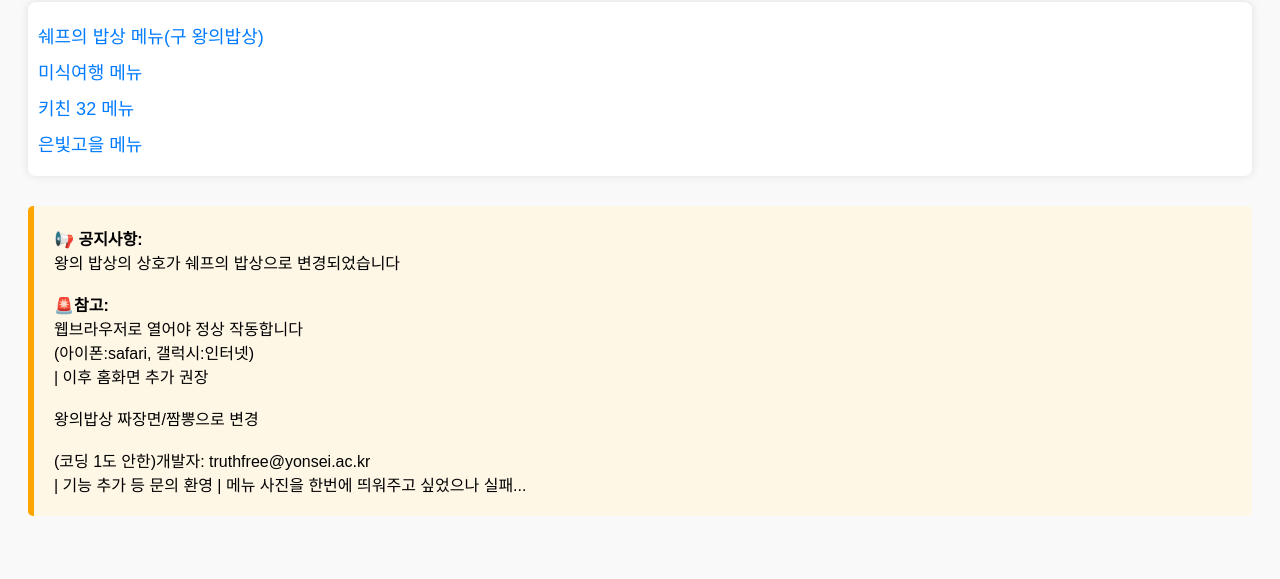
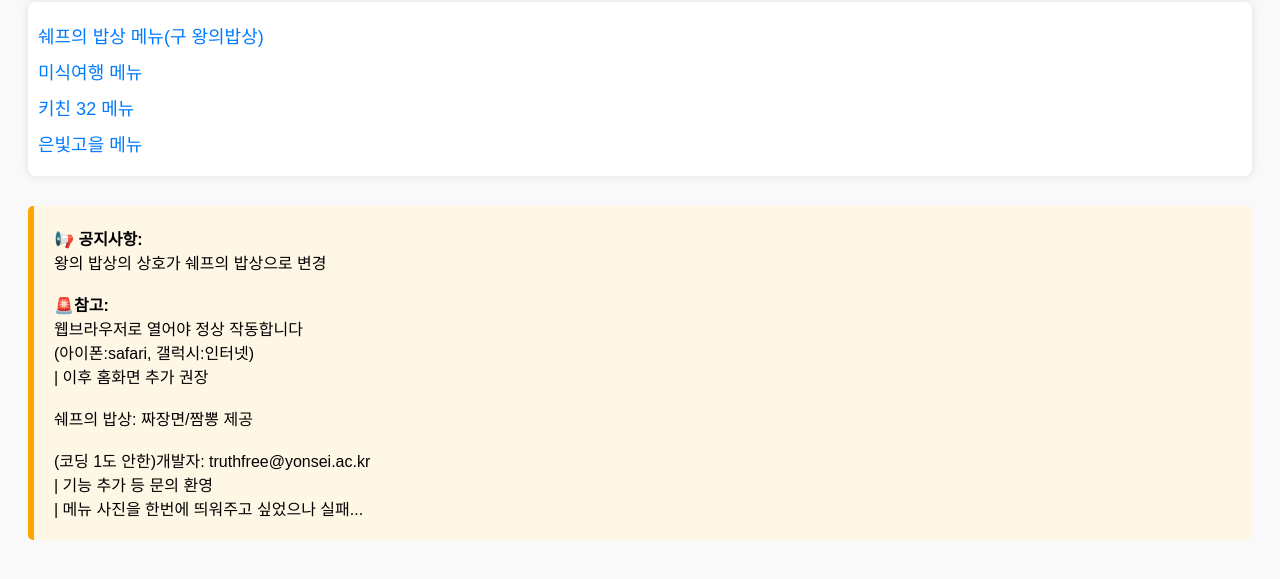
Before and after one commit to truthfree/buffet_project, a plain HTML site: page buffetindex.html in a window 1280 px wide. Shown: the part 115-694 px from the top of the page. Drawn offline with Linux system fonts and the light colour scheme.

Commit message:
Update buffetindex.html

```diff
--- a/buffetindex.html
+++ b/buffetindex.html
@@ -53,18 +53,18 @@
 
   <div class="notice-board">
     📢 <strong>공지사항:</strong><br>
-    왕의 밥상의 상호가 쉐프의 밥상으로 변경되었습니다<br>
+    왕의 밥상의 상호가 쉐프의 밥상으로 변경<br>
     <br>
     🚨<strong>참고:</strong><br>
     웹브라우저로 열어야 정상 작동합니다<br>
     (아이폰:safari, 갤럭시:인터넷)<br>
     | 이후 홈화면 추가 권장<br>
     <br>
-    왕의밥상 짜장면/짬뽕으로 변경<br>
+    쉐프의 밥상: 짜장면/짬뽕 제공<br>
     <br>
 
     (코딩 1도 안한)개발자: truthfree@yonsei.ac.kr<br>
-    | 기능 추가 등 문의 환영
+    | 기능 추가 등 문의 환영<br>
     | 메뉴 사진을 한번에 띄워주고 싶었으나 실패...
   </div>
 
```
